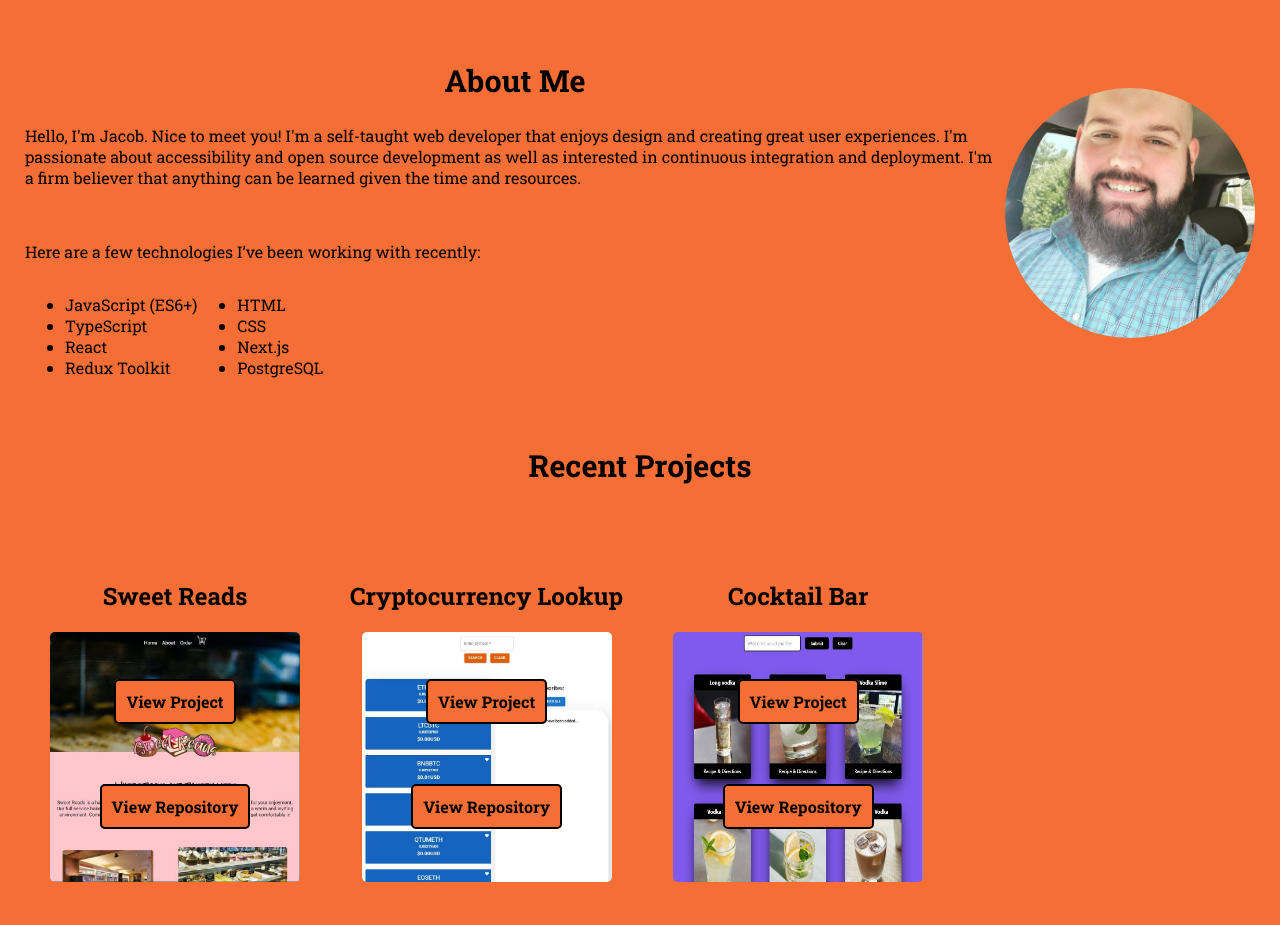
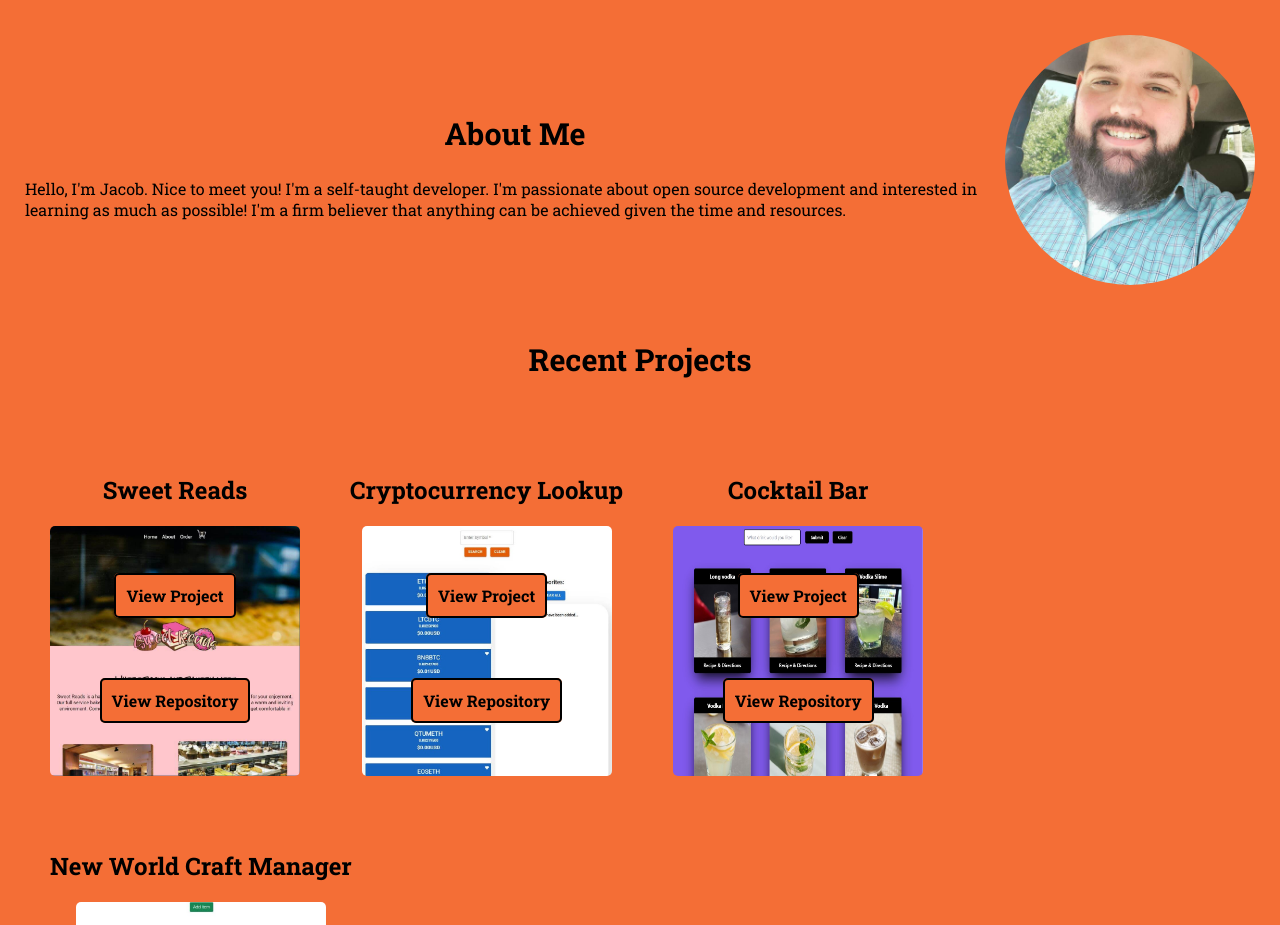
Before and after one commit to modulartable/modulartable.github.io, a website: page index.html in a window 1280 px wide. Shown: the part 840-1765 px from the top of the page. Drawn offline with Linux system fonts and the light colour scheme.

Commit message:
Update index.html
Updated where it was out of date

```diff
--- a/index.html
+++ b/index.html
@@ -98,29 +98,10 @@
           <h1 class="aboutHeader" data-inviewport="fade-in">About Me</h1>
 
           <p>
-            Hello, I'm Jacob. Nice to meet you! I'm a self-taught web developer
-            that enjoys design and creating great user experiences. I'm
-            passionate about accessibility and open source development as well
-            as interested in continuous integration and deployment. I'm a firm
-            believer that anything can be learned given the time and resources.
+            Hello, I'm Jacob. Nice to meet you! I'm a self-taught developer. I'm
+            passionate about open source development and interested in learning as much as possible! I'm a firm
+            believer that anything can be achieved given the time and resources.
           </p>
-          <br />
-          <p>Here are a few technologies I’ve been working with recently:</p>
-          <div class="techList">
-            <ul>
-              <li>JavaScript (ES6+)</li>
-              <li>TypeScript</li>
-              <li>React</li>
-              <li>Redux Toolkit</li>
-            </ul>
-
-            <ul>
-              <li>HTML</li>
-              <li>CSS</li>
-              <li>Next.js</li>
-              <li>PostgreSQL</li>
-            </ul>
-          </div>
         </div>
 
         <div class="aboutChildren" data-inviewport="fade-in">
```
